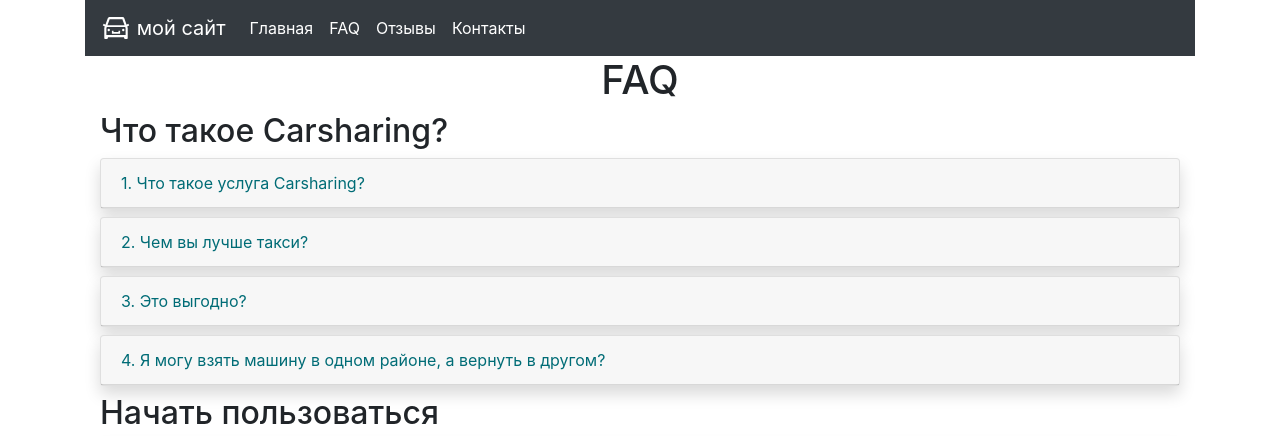
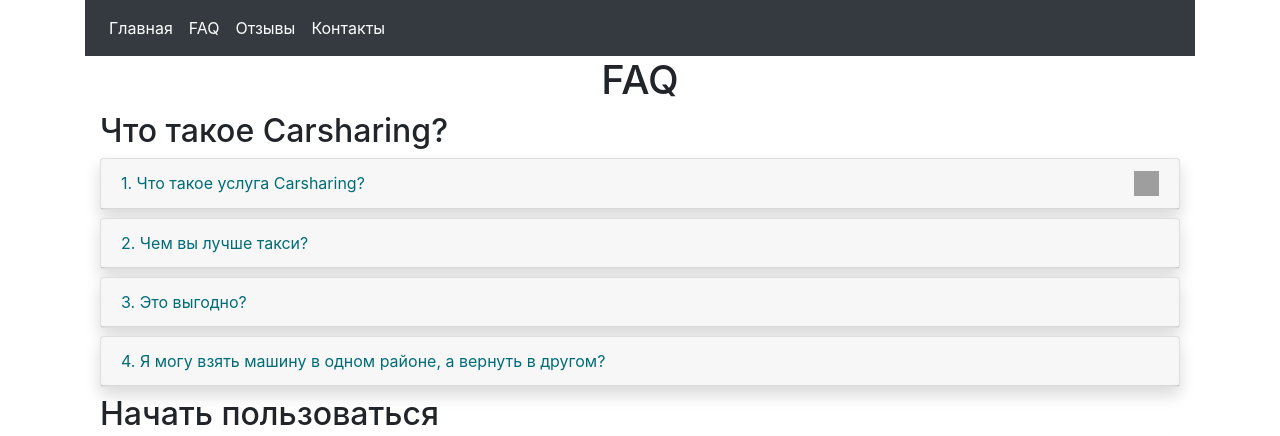
Before and after one commit to ArtemYaremchuk/mysite, a Django app: page /FAQ/ in a window 1280 px wide. Shown: the top 436 px of the page. Run offline with Django 3.2, Linux system fonts and the light colour scheme; some libraries are stand-ins or nearby versions; grey boxes are pictures that could not be loaded.

Commit message:
update faq

```diff
--- a/mysite/apps/mainpage/urls.py
+++ b/mysite/apps/mainpage/urls.py
@@ -6,6 +6,7 @@ from . import views
 app_name = 'mainpage'
 urlpatterns = [
      path(r'', views.index, name='index'),  # (2) далее django переходит сюда, видит index и
-    path(r'FAQ/', views.faq, name='faq'),
+     path(r'FAQ/', views.faq, name='faq'),
+     path(r'contacts/', views.contacts, name='contacts')
    # path(r'', views.CarListView.as_view(), )
 ]
--- a/mysite/apps/mainpage/views.py
+++ b/mysite/apps/mainpage/views.py
@@ -15,6 +15,9 @@ def index(request):   # (3) и смотрит здесь на index и дела
 def faq(request):
     return render(request, 'mainpage/FAQ.html')
 
+def contacts(request):
+    return render(request, 'mainpage/contacts.html')
+
 
 '''
 class CarListView(ListView):
--- a/mysite/templates/base.html
+++ b/mysite/templates/base.html
@@ -17,11 +17,7 @@
     <div class="container w-100">
         {% block navigation_bar %} <!-- навигация -->
         <nav class="navbar navbar-expand navbar-dark bg-dark">
-            <a class="navbar-brand" id="navbar" href="/">
-                <svg t="1584502031936" width="30" height="30" class="d-inline-block align-top" viewBox="0 0 1024 1024" version="1.1" xmlns="http://www.w3.org/2000/svg" p-id="5414" >
-                    <path d="M380 704h264c4.4 0 8-3.6 8-8v-84c0-4.4-3.6-8-8-8h-40c-4.4 0-8 3.6-8 8v36H428v-36c0-4.4-3.6-8-8-8h-40c-4.4 0-8 3.6-8 8v84c0 4.4 3.6 8 8 8z m340-123a40 40 0 1 0 80 0 40 40 0 1 0-80 0z m239-167.6L935.3 372a8 8 0 0 0-10.9-2.9l-50.7 29.6-78.3-216.2a63.9 63.9 0 0 0-60.9-44.4H301.2c-34.7 0-65.5 22.4-76.2 55.5l-74.6 205.2-50.8-29.6a8 8 0 0 0-10.9 2.9L65 413.4c-2.2 3.8-0.9 8.6 2.9 10.8l60.4 35.2-14.5 40c-1.2 3.2-1.8 6.6-1.8 10v348.2c0 15.7 11.8 28.4 26.3 28.4h67.6c12.3 0 23-9.3 25.6-22.3l7.7-37.7h545.6l7.7 37.7c2.7 13 13.3 22.3 25.6 22.3h67.6c14.5 0 26.3-12.7 26.3-28.4V509.4c0-3.4-0.6-6.8-1.8-10l-14.5-40 60.3-35.2a8 8 0 0 0 3-10.8zM840 517v237H184V517l15.6-43h624.8l15.6 43zM292.7 218.1l0.5-1.3 0.4-1.3c1.1-3.3 4.1-5.5 7.6-5.5h427.6l75.4 208H220l72.7-199.9zM224 581a40 40 0 1 0 80 0 40 40 0 1 0-80 0z" p-id="5415" fill="#ffffff"></path>
-                </svg>
-            мой сайт</a>
+
 
             <div class="collapse navbar-collapse" id="navbarsExample02">
                 <ul class="navbar-nav mr-auto">
@@ -35,7 +31,7 @@
                         <a class="nav-link" tabindex="-1" aria-disabled="true" id="navbar" href="/rewives/">Отзывы</a>
                     </li>
                     <li class="nav-item active">
-                        <a class="nav-link " tabindex="-1" aria-disabled="true" id="navbar" href="#">Контакты</a>
+                        <a class="nav-link " tabindex="-1" aria-disabled="true" id="navbar" href="/contacts/">Контакты</a>
                     </li>
 
                 </ul>
--- a/mysite/templates/mainpage/FAQ.html
+++ b/mysite/templates/mainpage/FAQ.html
@@ -3,6 +3,7 @@
 {% load static %}
 {% block title %} FAQ {% endblock title %}
 {% block content %}
+
 <section class="about-company-section-1">
    <div class="container">
       <div class="row">
@@ -17,8 +18,10 @@
                   <h2 class=" mb-6 mt-7">Что такое Carsharing?</h2>                  <div class="card shadow mb-2">
                      <div class="card-header">
                         <div class="mb-0 font-lg">
-                           <a class="w-100 d-flex justify-content-between Accordion-link collapsed" data-toggle="collapse" data-parent="#accordion" href="#collapse1" aria-expanded="false" data-target="#collapse1">
+                           <a class="w-100 d-flex justify-content-between Accordion-link collapsed" data-toggle="collapse" data-parent="#accordion" href="#collapse1" aria-expanded="false" data-target="#collapse1" onClick="imgsrc();">
                               <span>1. Что такое услуга Carsharing?</span>
+                                   <img id="image" src="/static/images/svg/arrow_right.svg" width="25" height="25" >
+
                            </a>
                         </div>
                      </div>
@@ -33,6 +36,7 @@
                         <div class="mb-0 font-lg">
                            <a class="w-100 d-flex justify-content-between Accordion-link collapsed" data-toggle="collapse" data-parent="#accordion" href="#collapse2" aria-expanded="false" data-target="#collapse2">
                               <span>2. Чем вы лучше такси?</span>
+
                            </a>
                         </div>
                      </div>
@@ -449,5 +453,15 @@
          </div>
       </div>
    </div>
+    <script language="javascript">
+        var i=0;
+        var image=document.getElementById("image");
+
+        var imgs=new Array('/static/images/svg/arrow_right.svg','/static/images/svg/arrow_down.svg');
+        function imgsrc() {
+            i++;i%=imgs.length;
+            image.src=imgs[i];
+        }
+    </script>
 </section>
 {% endblock content %}
```
